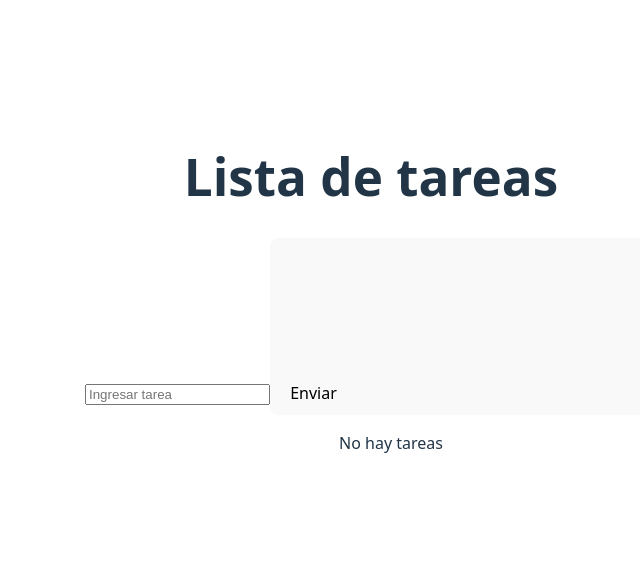
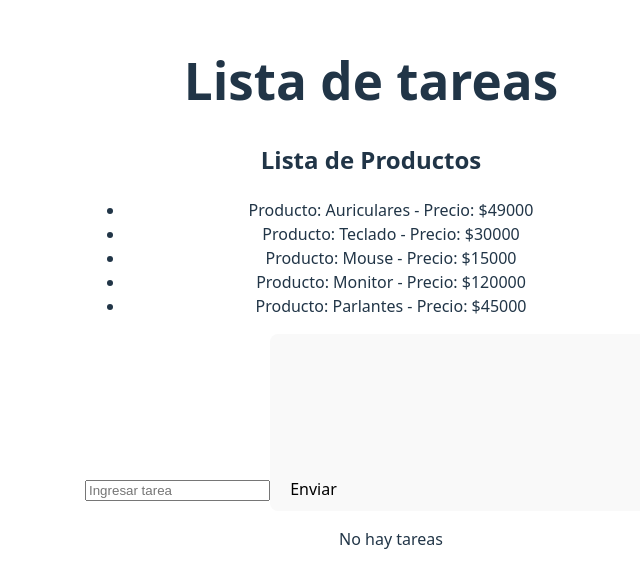
Before and after one commit to santip019/pv_tp3_grupo21, a React (Vite) app in the folder tp03PV2025Grupo21/: page / in a window 1280 px wide. Shown: the part 108-696 px from the top of the page, without its empty margins (269-909 px from the left). Built offline with nearby package versions, Linux system fonts and the light colour scheme.

Commit message:
Se agrego Arreglo.jsx y Producto.jsx - Calpanchay Maximiliano

```diff
--- a/tp03PV2025Grupo21/src/App.jsx
+++ b/tp03PV2025Grupo21/src/App.jsx
@@ -1,10 +1,12 @@
 import './App.css'
 import Home from './assets/components/Tarea.jsx'
+import Producto from './assets/components/Producto.jsx';
 
 function App() {
   return (
     <div className="container">
       <h1 className="title">Lista de tareas</h1>
+        <Producto />
         <Home />
     </div>
   )
--- /dev/null
+++ b/tp03PV2025Grupo21/src/assets/components/Arreglo.jsx
@@ -0,0 +1,12 @@
+function Arreglo(){
+    const productos = []
+    productos.push({ descripcion: "Auriculares", precio: 49000 });
+    productos.push({ descripcion: "Teclado", precio: 30000 });
+    productos.push({ descripcion: "Mouse", precio: 15000 });
+    productos.push({ descripcion: "Monitor", precio: 120000 });
+    productos.push({ descripcion: "Parlantes", precio: 45000 });
+
+    return productos;
+}
+
+export default Arreglo;
--- /dev/null
+++ b/tp03PV2025Grupo21/src/assets/components/Producto.jsx
@@ -0,0 +1,27 @@
+import React, { useEffect } from "react";
+import Arreglo from "./Arreglo";
+
+function Producto() {
+  const productos = Arreglo();
+
+  useEffect(() => {
+    productos.forEach(producto => {
+      console.log(`Producto: ${producto.descripcion} - Precio: $${producto.precio}`)
+    })
+  }, [productos])
+
+  return (
+    <div>
+      <h2>Lista de Productos</h2>
+      <ul>
+        {productos.map((producto, index) => (
+          <li>
+            Producto: {producto.descripcion} - Precio: ${producto.precio}
+          </li>
+        ))}
+      </ul>
+    </div>
+  );
+
+}
+export default Producto;
```
